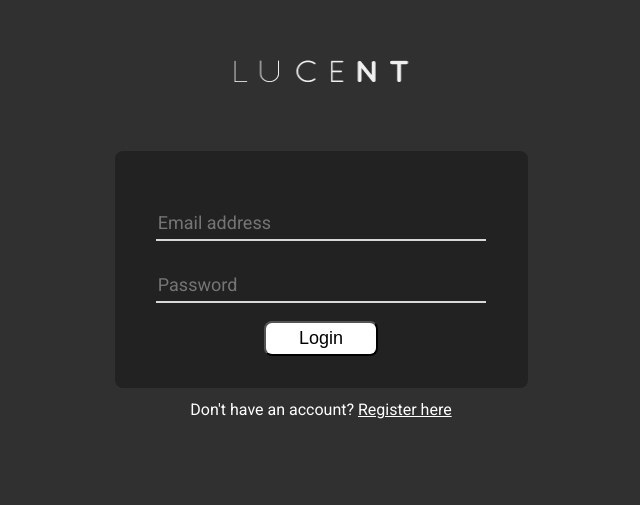
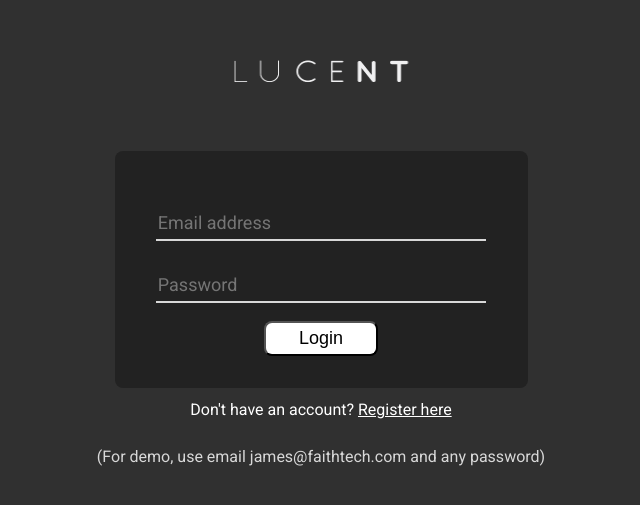
Before and after one commit to hannahmshin/lucent, a React (Create React App) app: page / in a window 1280 px wide. Shown: the part 103-608 px from the top of the page, without its empty margins (319-959 px from the left). Built offline with nearby package versions, Linux system fonts and the light colour scheme; no server answers.

Commit message:
feat(Login): add note about demo

```diff
--- a/src/components/UserPanel/Login.js
+++ b/src/components/UserPanel/Login.js
@@ -55,6 +55,7 @@ function UserPanel({ handleLogin, handleRegister }) {
           Already have an account?&nbsp;
             <a className="register" onClick={() => setLoginReq(true)}>Sign in Here</a>
         </p>}
+      <p class="note">(For demo, use email <italic>james@faithtech.com</italic> and any password)</p>
     </section>
   );
 }
```
